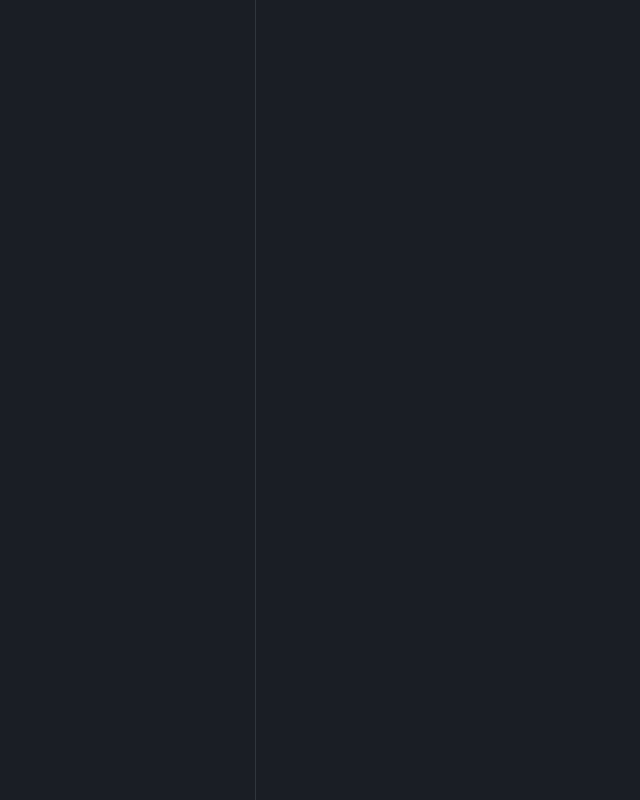
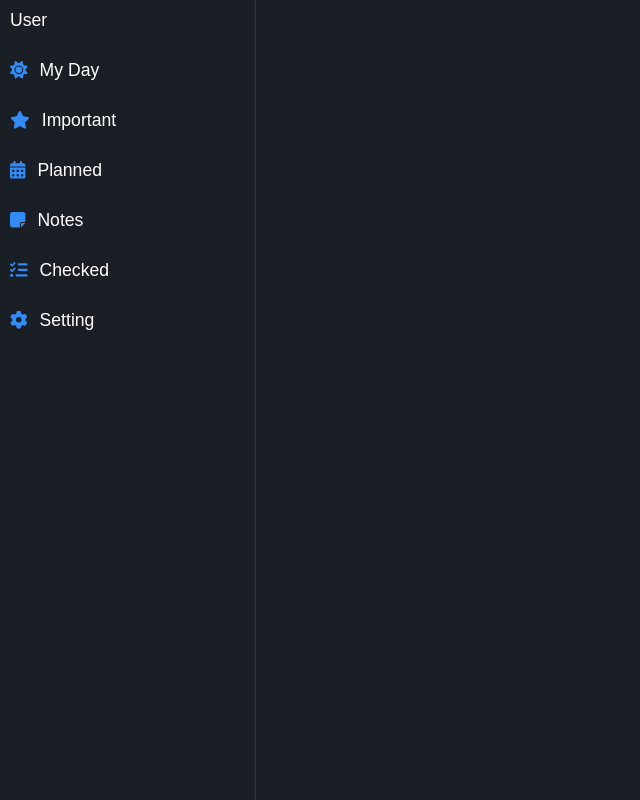
Before and after one commit to MohammadNourizadeh/taskManager2, a React (Vite) app: page /admin in a window 1280 px wide. Shown: the whole page, without its empty margins (0-640 px from the left). Built offline with nearby package versions, Linux system fonts and the light colour scheme.

Commit message:
side bar is a component now and fontAwsome added to project

```diff
--- a/package.json
+++ b/package.json
@@ -10,6 +10,8 @@
     "preview": "vite preview"
   },
   "dependencies": {
+    "@fortawesome/free-solid-svg-icons": "^6.7.1",
+    "@fortawesome/react-fontawesome": "^0.2.2",
     "react": "^18.3.1",
     "react-dom": "^18.3.1",
     "react-router-dom": "^7.0.1"
--- a/src/layOuts/admin/Admin.jsx
+++ b/src/layOuts/admin/Admin.jsx
@@ -1,9 +1,12 @@
 import styles from "./Admin.module.scss";
+import SideBar from "./components/sideBar/SideBar";
 
 export default function Admin() {
   return (
     <div className={styles.king}>
-      <div className={styles.sideBarContainer}></div>
+      <div className={styles.sideBarContainer}>
+        <SideBar />
+      </div>
       <div className={styles.mainContentContainer}></div>
     </div>
   );
--- /dev/null
+++ b/src/layOuts/admin/components/sideBar/SideBar.jsx
@@ -0,0 +1,56 @@
+import {
+    faCalendarAlt,
+    faCog,
+    faNoteSticky,
+    faStar,
+    faSun,
+    faTasks,
+} from "@fortawesome/free-solid-svg-icons";
+import { FontAwesomeIcon } from "@fortawesome/react-fontawesome";
+import styles from "./SideBar.module.scss";
+
+export default function SideBar() {
+  return (
+    <ul className={styles.king}>
+      <li>
+        <div>user</div>
+      </li>
+      <li>
+        <span>
+          <FontAwesomeIcon icon={faSun} />
+        </span>
+        my day
+      </li>
+      <li>
+        <span>
+          <FontAwesomeIcon icon={faStar} />
+        </span>
+        important
+      </li>
+      <li>
+        <span>
+          <FontAwesomeIcon icon={faCalendarAlt} />
+        </span>
+        planned
+      </li>
+      <li>
+        <span>
+          <FontAwesomeIcon icon={faNoteSticky} />
+        </span>
+        notes
+      </li>
+      <li>
+        <span>
+          <FontAwesomeIcon icon={faTasks} />
+        </span>
+        checked
+      </li>
+      <li>
+        <span>
+          <FontAwesomeIcon icon={faCog} />
+        </span>
+        setting
+      </li>
+    </ul>
+  );
+}
--- /dev/null
+++ b/src/layOuts/admin/components/sideBar/SideBar.module.scss
@@ -0,0 +1,15 @@
+.king {
+  list-style: none;
+  font-size: 1.1em;
+
+  li {
+    padding: 10px;
+    height: 50px;
+    display: flex;
+    gap: 12px;
+
+    span {
+      color: rgb(51, 139, 246);
+    }
+  }
+}
```
Also changed, not shown: 1 other file (tests, documents, lock files or other folders).
